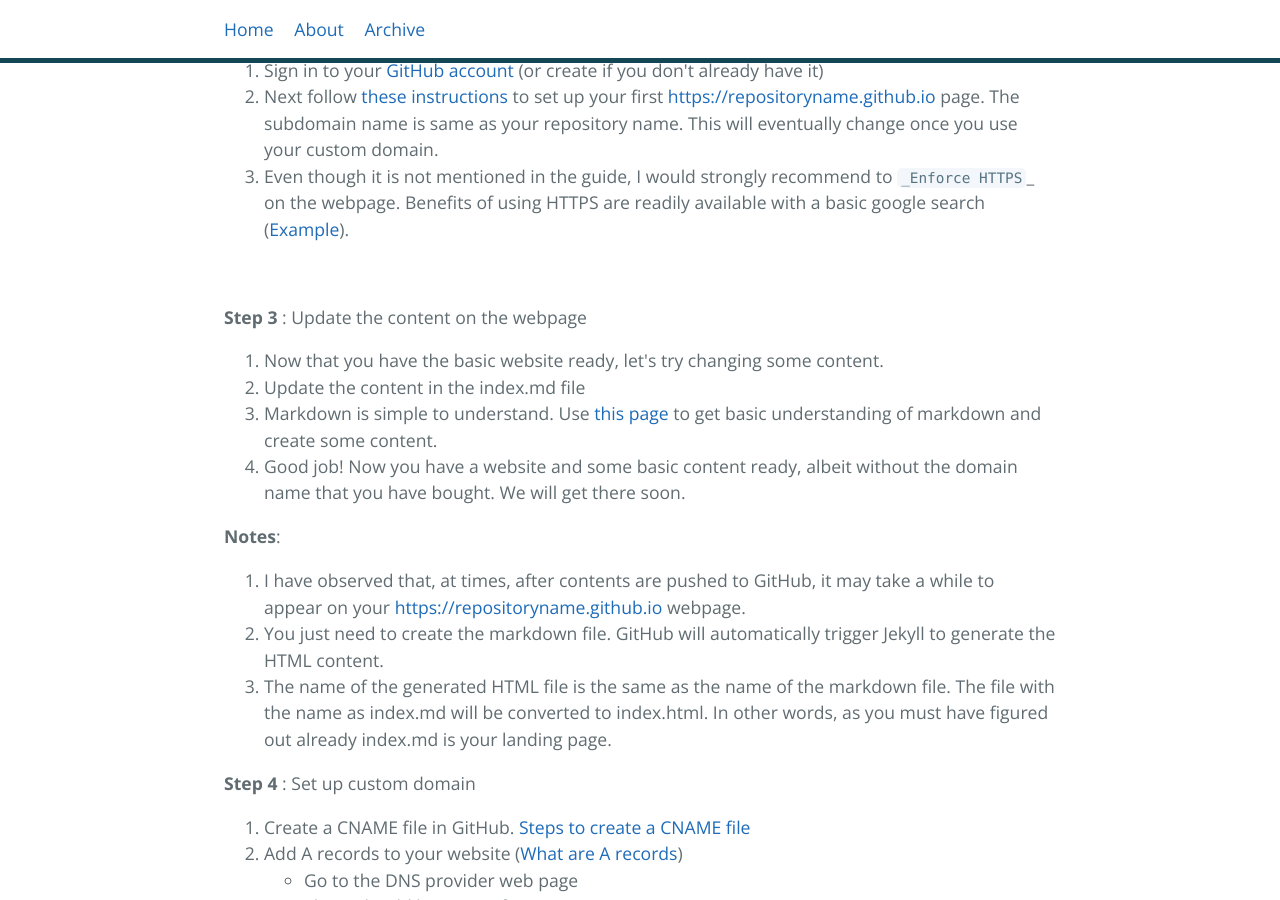
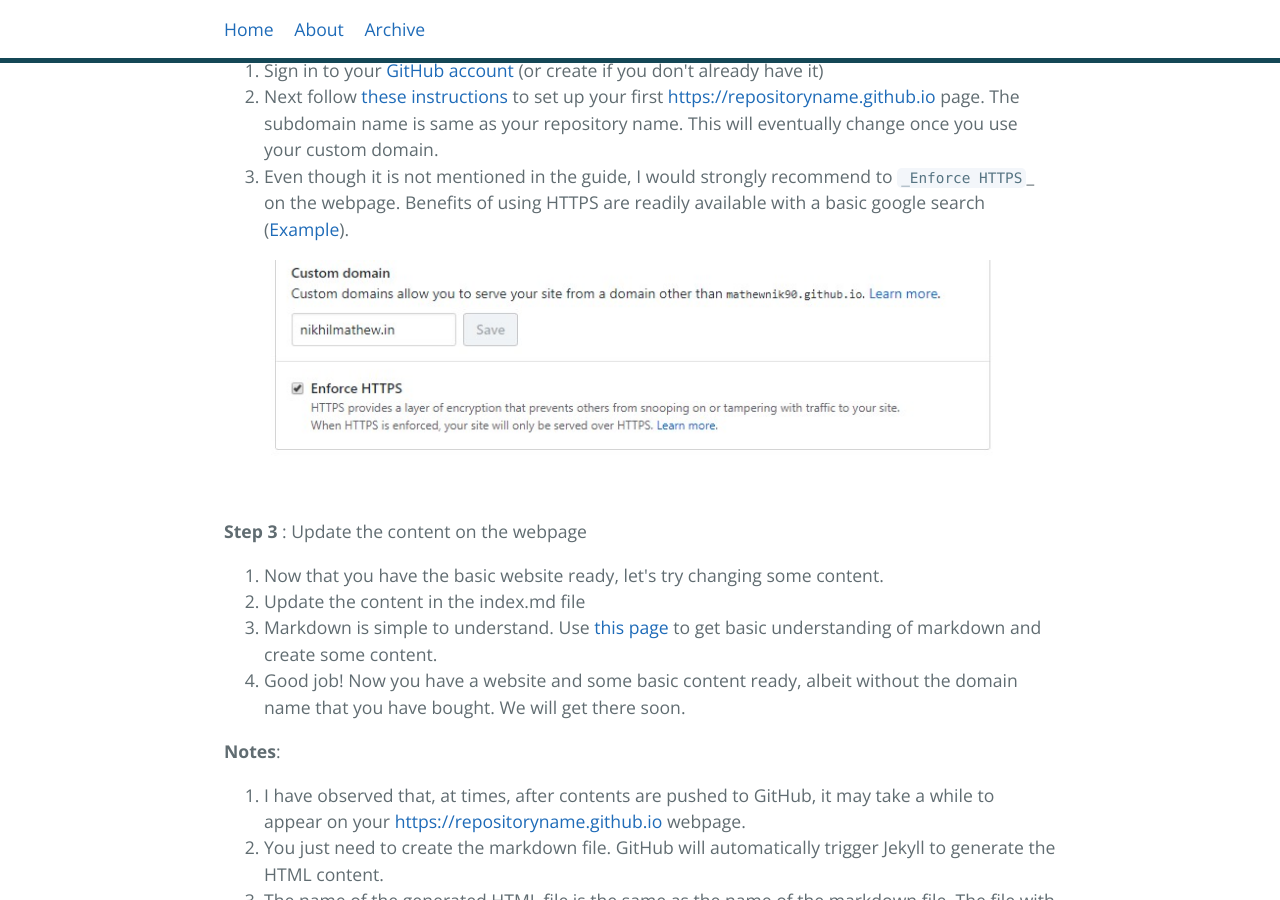
Before and after one commit to mathewnik90/blog, a Jekyll site: the page built from _posts/2018-12-14-setting-up-your-first-blog-site-with-jekyll.md, in a window 1280 px wide and 900 px high, scrolled down 1006 px. Built offline with Jekyll 4.4.1, drawn with Linux system fonts in a browser that asks for light colours; comment, search, counter and statistics services are not loaded.

Commit message:
added an image to first post; fixed issue with favicon

```diff
--- a/_layouts/default.html
+++ b/_layouts/default.html
@@ -17,7 +17,7 @@
 
 {% assign final_title = site.page_title | append: ' | '| append: page.title %}
     <title>{{ final_title }}</title>
-    <link rel="shortcut icon" type="image/png" href="./assets/images/favicon.png">
+    <link rel="shortcut icon" type="image/png" href="{{site.baseurl}}/assets/images/favicon.png">
     <meta name="viewport" content="width=device-width, initial-scale=1">
     <meta name="theme-color" content="#157878">
     <meta name="apple-mobile-web-app-status-bar-style" content="black-translucent">
--- a/_posts/2018-12-14-setting-up-your-first-blog-site-with-jekyll.md
+++ b/_posts/2018-12-14-setting-up-your-first-blog-site-with-jekyll.md
@@ -25,7 +25,7 @@ These steps should take 1-2 hours to complete depending on your experience with
 2. Next follow [these instructions](https://guides.github.com/features/pages/) to set up your first [https://repositoryname.github.io](https://repositoryname.github.io)  page. The subdomain name is same as your repository name. This will eventually change once you use your custom domain.
 3. Even though it is not mentioned in the guide, I would strongly recommend to `_Enforce HTTPS`_ on the webpage. Benefits of using HTTPS are readily available with a basic google search ([Example](https://www.bluecorona.com/blog/reasons-to-have-https-website)).
 
- ![](./assets/images/blog-support/setting_up_blog_custom_domain.jpg)
+ ![]({{site.baseurl}}/assets/images/blog-support/setting_up_blog_custom_domain.jpg)
 
 **Step 3** : Update the content on the webpage
 
```
Also changed, not shown: _posts/2018-12-02-the-most-interesting-thing-happened-near-you.md (+3 -0 lines), assets/images/blog-support/the_most_interesting_steps.jpg (added).
